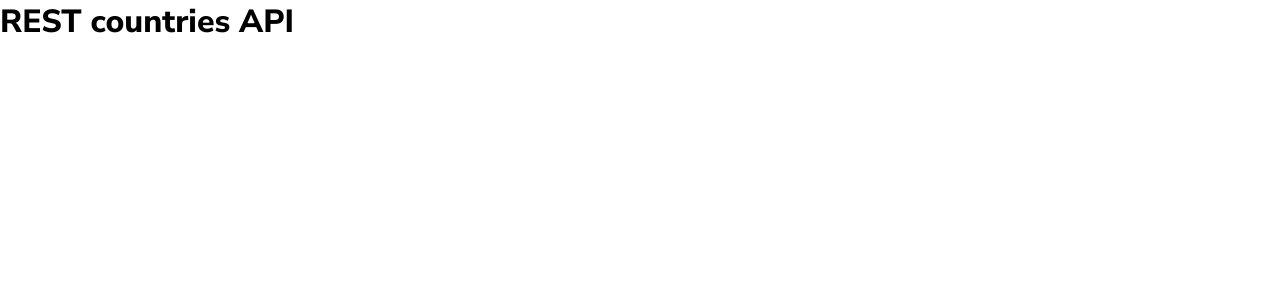
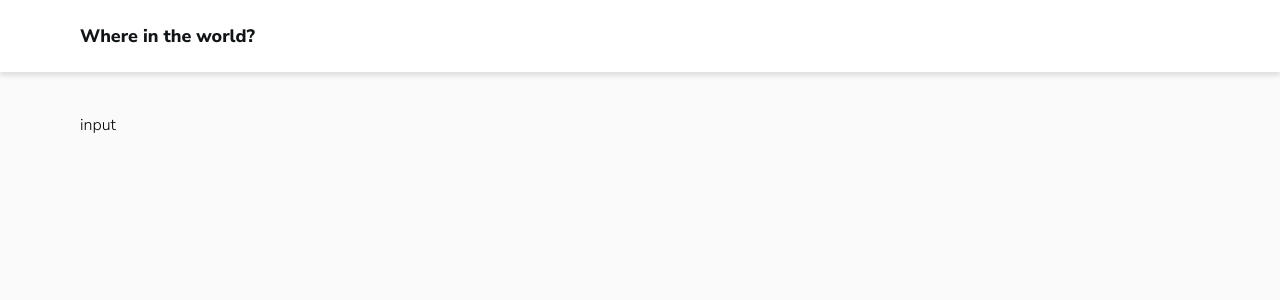
Before and after one commit to DanielMafra/rest-countries-api-with-color-theme-switcher, a React (Create React App) app: page / in a window 1280 px wide. Shown: the top 300 px of the page. Built offline with nearby package versions, Linux system fonts and the light colour scheme; the HTML template or start-up script is replaced by a standard one.

Commit message:
Created header component

```diff
--- /dev/null
+++ b/src/Components/Header/header.module.css
@@ -0,0 +1,20 @@
+header {
+  background-color: var(--white);
+  padding: 24px 16px;
+  box-shadow: 0px 4px 4px rgba(0, 0, 0, 0.1);
+  position: fixed;
+  width: 100vw;
+  top: 0;
+  left: 0;
+}
+
+.title {
+  font-size: 18px;
+  font-weight: 800;
+  color: var(--very-dark-blue-lm);
+}
+
+.container {
+  max-width: 1120px;
+  margin: 0 auto;
+}
--- /dev/null
+++ b/src/Components/Header/index.js
@@ -0,0 +1,14 @@
+import React from 'react';
+import styles from './header.module.css';
+
+const Header = () => {
+  return (
+    <header>
+      <div className={styles.container}>
+        <strong className={styles.title}>Where in the world?</strong>
+      </div>
+    </header>
+  )
+}
+
+export default Header;
--- a/src/Components/Home.js
+++ b/src/Components/Home.js
@@ -1,9 +1,18 @@
 import React from 'react';
 import styles from './Home.module.css';
+import Header from './Header/index';
+import Input from './Input/index';
 
 const Home = () => {
   return (
-    <h1>REST countries API</h1>
+    <>
+      <Header />
+      <main className={styles.main}>
+        <div className={styles.container}>
+          <Input />
+        </div>
+      </main>
+    </>
   );
 };
 
--- a/src/Components/Home.module.css
+++ b/src/Components/Home.module.css
@@ -0,0 +1,10 @@
+.main {
+  background-color: var(--very-light-gray-lm);
+  padding: 114px 16px 64px 16px;
+  min-height: 100vh;
+}
+
+.container {
+  max-width: 1120px;
+  margin: 0 auto;
+}
--- /dev/null
+++ b/src/Components/Input/index.js
@@ -0,0 +1,10 @@
+import React from 'react';
+import styles from './input.module.css';
+
+const Input = () => {
+  return (
+    <p>input</p>
+  )
+}
+
+export default Input;
```
Also changed, not shown: src/Components/Input/input.module.css (added).
